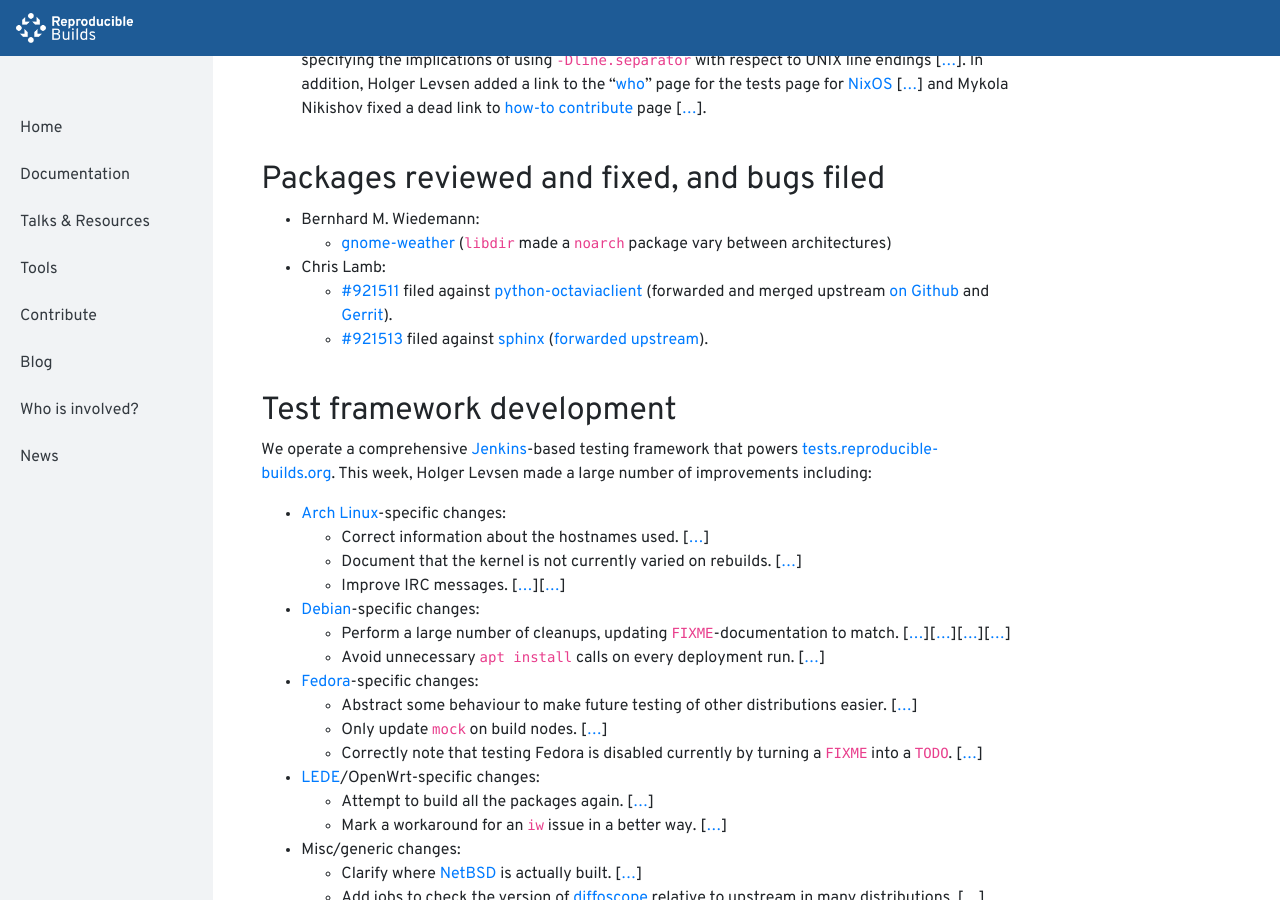
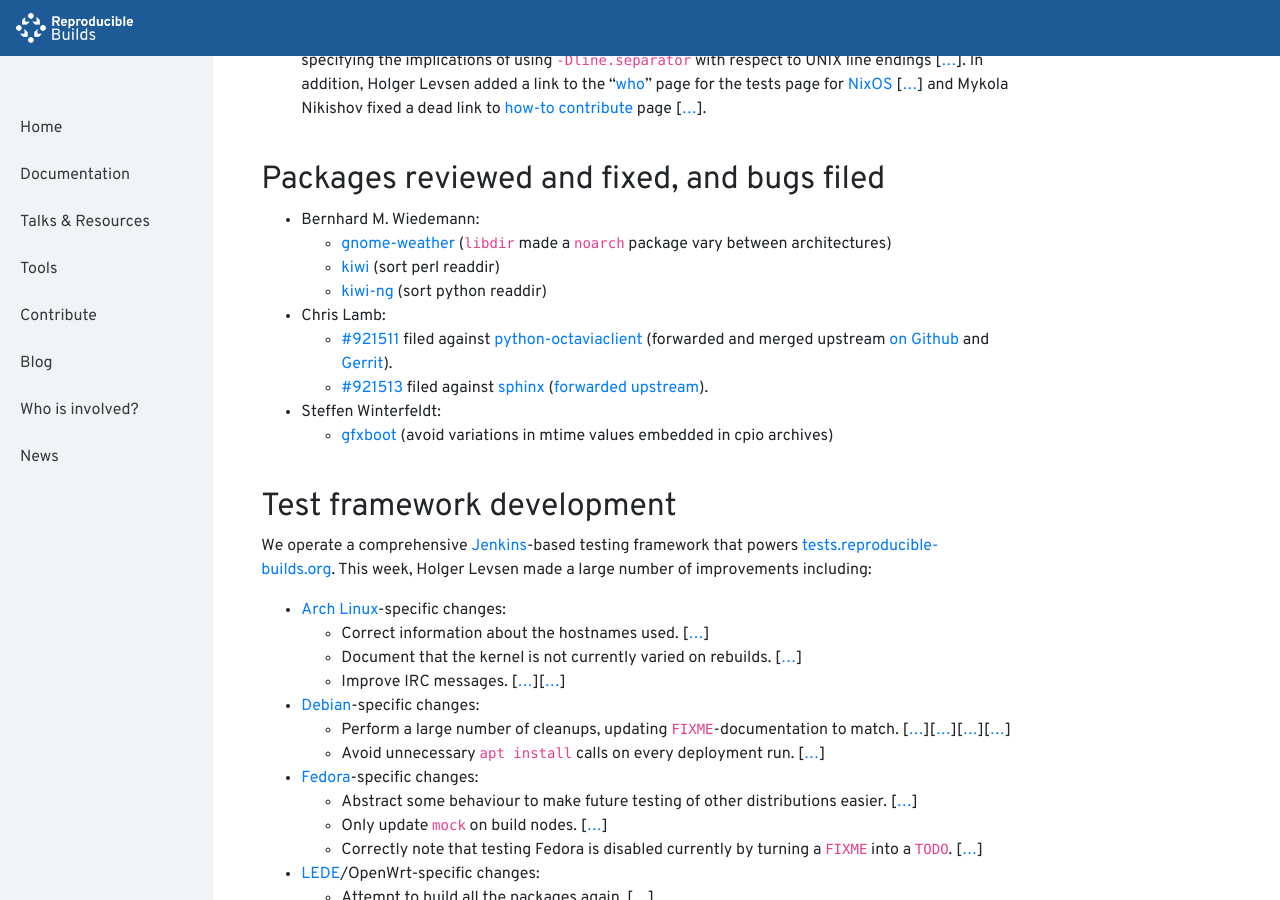
Before and after one commit to prototypefund/reproducible-website, a Jekyll site: the page built from _blog/posts/198.md, in a window 1280 px wide and 900 px high, scrolled down 1338 px. Built offline with Jekyll 4.4.1, drawn with Linux system fonts in a browser that asks for light colours.

Commit message:
198: +3 patches

```diff
--- a/_blog/posts/198.md
+++ b/_blog/posts/198.md
@@ -33,10 +33,14 @@
 
 * Bernhard M. Wiedemann:
     * [gnome-weather](https://build.opensuse.org/request/show/671146) (`libdir` made a `noarch` package vary between architectures)
+    * [kiwi](https://github.com/openSUSE/kiwi/pull/672) (sort perl readdir)
+    * [kiwi-ng](https://github.com/SUSE/kiwi/pull/938) (sort python readdir)
 
 * Chris Lamb:
     * [#921511](https://bugs.debian.org/921511) filed against [python-octaviaclient](https://tracker.debian.org/pkg/python-octaviaclient) (forwarded and merged upstream [on Github](https://github.com/openstack/python-octaviaclient/pull/1) and [Gerrit](https://review.openstack.org/635194)).
     * [#921513](https://bugs.debian.org/921513) filed against [sphinx](https://tracker.debian.org/pkg/sphinx) ([forwarded upstream](https://github.com/sphinx-doc/sphinx/pull/6028)).
+* Steffen Winterfeldt:
+    * [gfxboot](https://github.com/openSUSE/gfxboot/pull/35) (avoid variations in mtime values embedded in cpio archives)
 
 ## Test framework development
 
```
